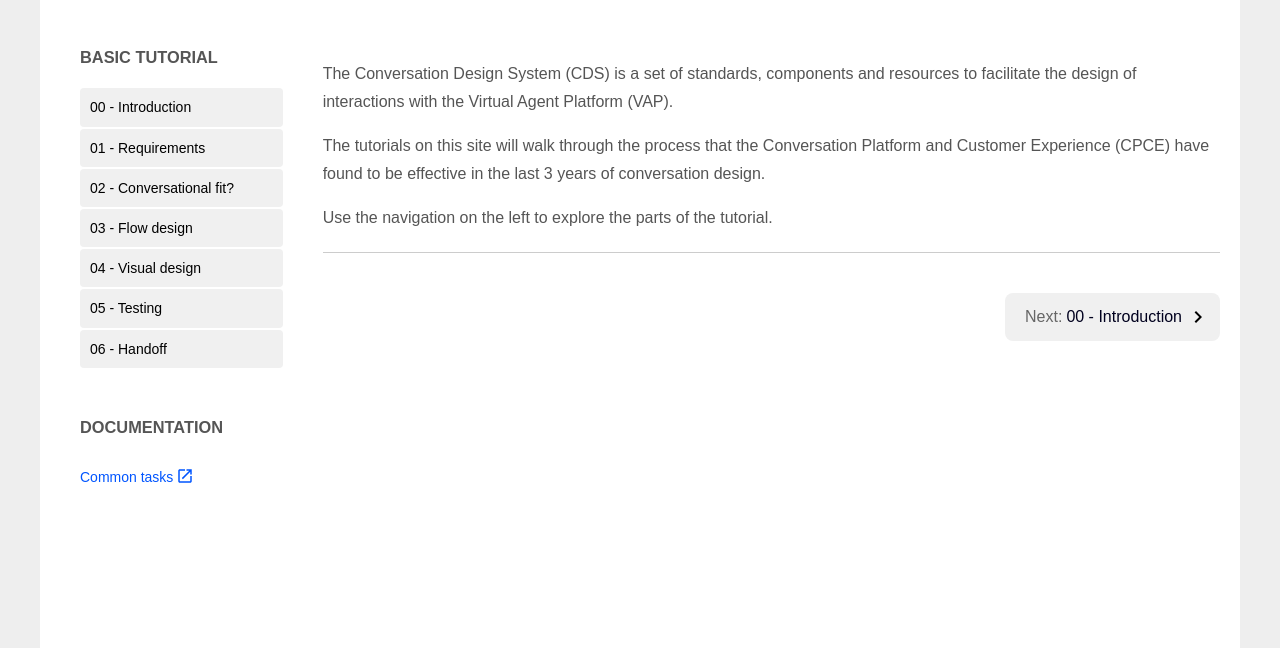
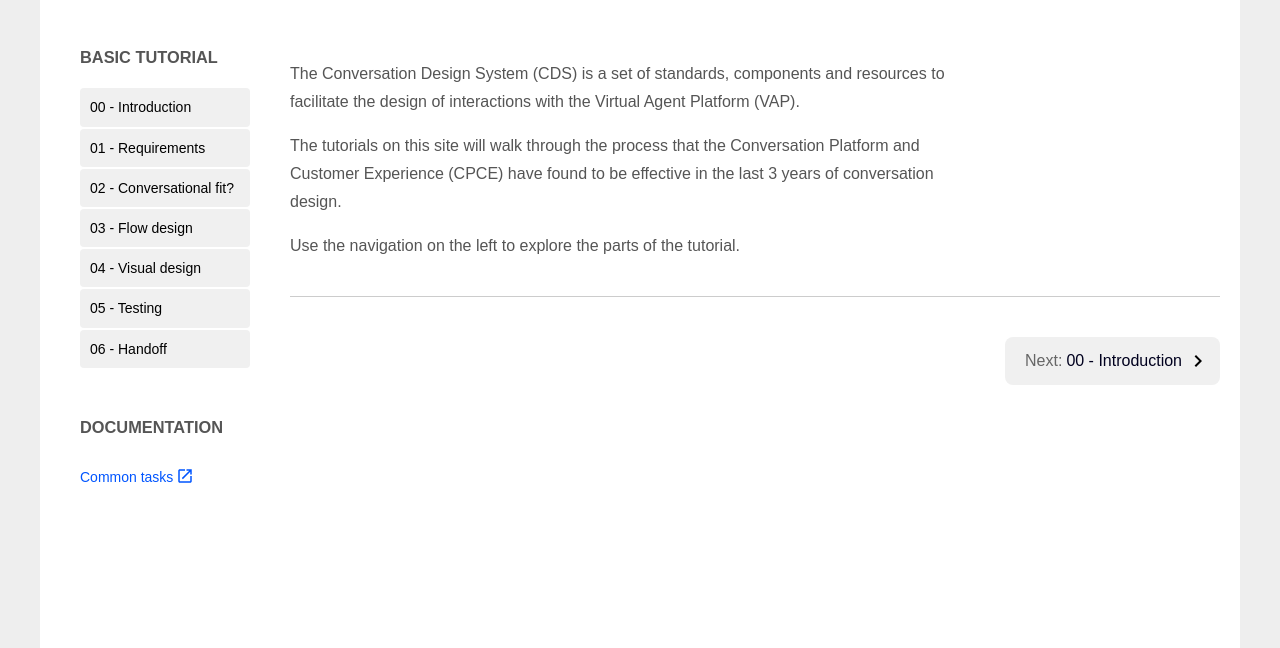
Before and after one commit to phed888/mdx-tutorial-site, a Gatsby site: page / in a window 1280 px wide. Shown: the part 152-800 px from the top of the page. Built offline with nearby package versions, Linux system fonts and the light colour scheme; Gatsby itself is replaced by a stand-in of ours.

Commit message:
Adding the structure to index to match the posts.

```diff
--- a/src/pages/index.js
+++ b/src/pages/index.js
@@ -1,25 +1,42 @@
 import React from "react"
 import DefaultLayout from "../layouts/defaultLayout"
 import PageFooter from "../components/page-footer"
+import styled from "styled-components"
+import PageNav from "../components/page-nav"
+
+const PageBodyContainer = styled.div`
+  display: flex;
+  .pageContent {
+    width: 90rem;
+  }
+`
 
 export default () => {
   return (
     <DefaultLayout>
+      <PageBodyContainer>
+        <div class="pageContent">
+          <div>
             <h1>CDS design tutorials</h1>
             <br />
             <p>
-        The Conversation Design System (CDS) is a set of standards, components
-        and resources to facilitate the design of interactions with the Virtual
-        Agent Platform (VAP).
+              The Conversation Design System (CDS) is a set of standards,
+              components and resources to facilitate the design of interactions
+              with the Virtual Agent Platform (VAP).
             </p>
             <p>
               The tutorials on this site will walk through the process that the
-        Conversation Platform and Customer Experience (CPCE) have found to be
-        effective in the last 3 years of conversation design.
+              Conversation Platform and Customer Experience (CPCE) have found to
+              be effective in the last 3 years of conversation design.
             </p>
             <p>
-        Use the navigation on the left to explore the parts of the tutorial.
+              Use the navigation on the left to explore the parts of the
+              tutorial.
             </p>
+          </div>
+        </div>
+        <PageNav noHeader />
+      </PageBodyContainer>
       <PageFooter nextPage="00 - Introduction" nextSlug="basic-introduction" />
     </DefaultLayout>
   )
```
Lines whose indentation alone changed are shown as unchanged.
